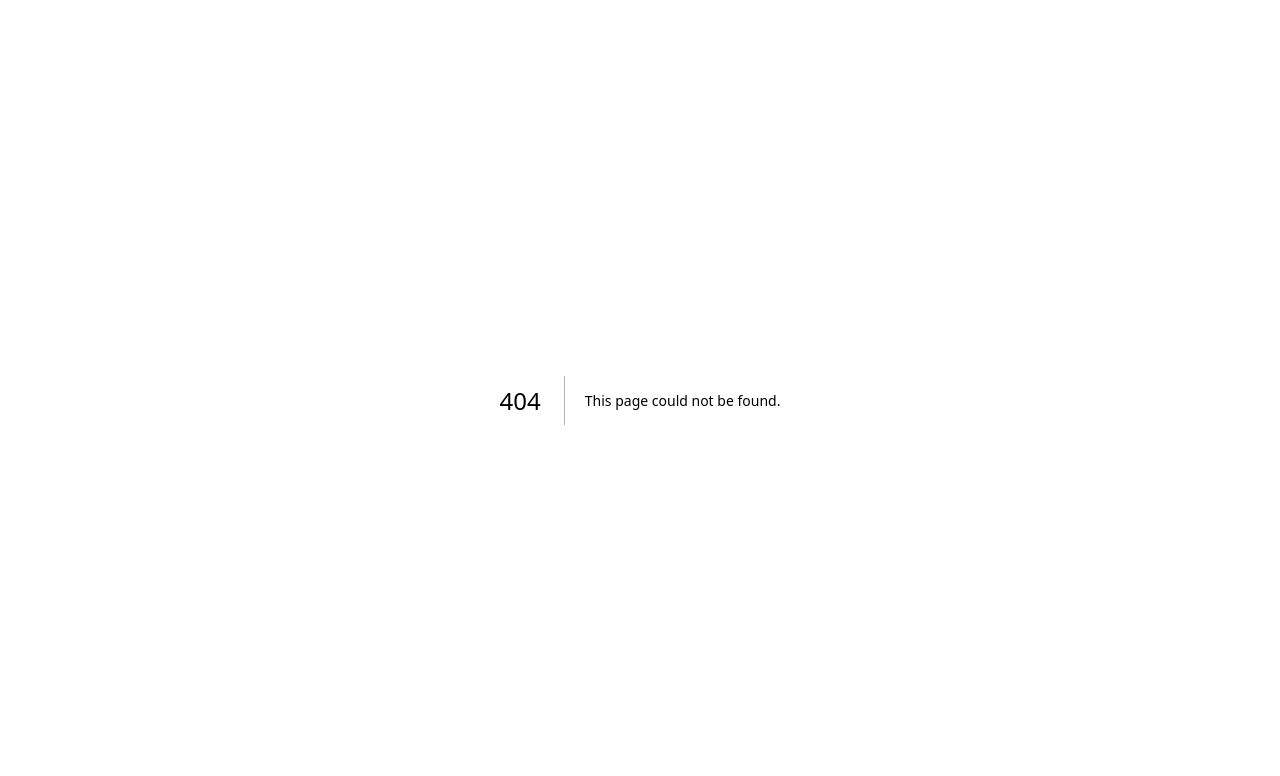
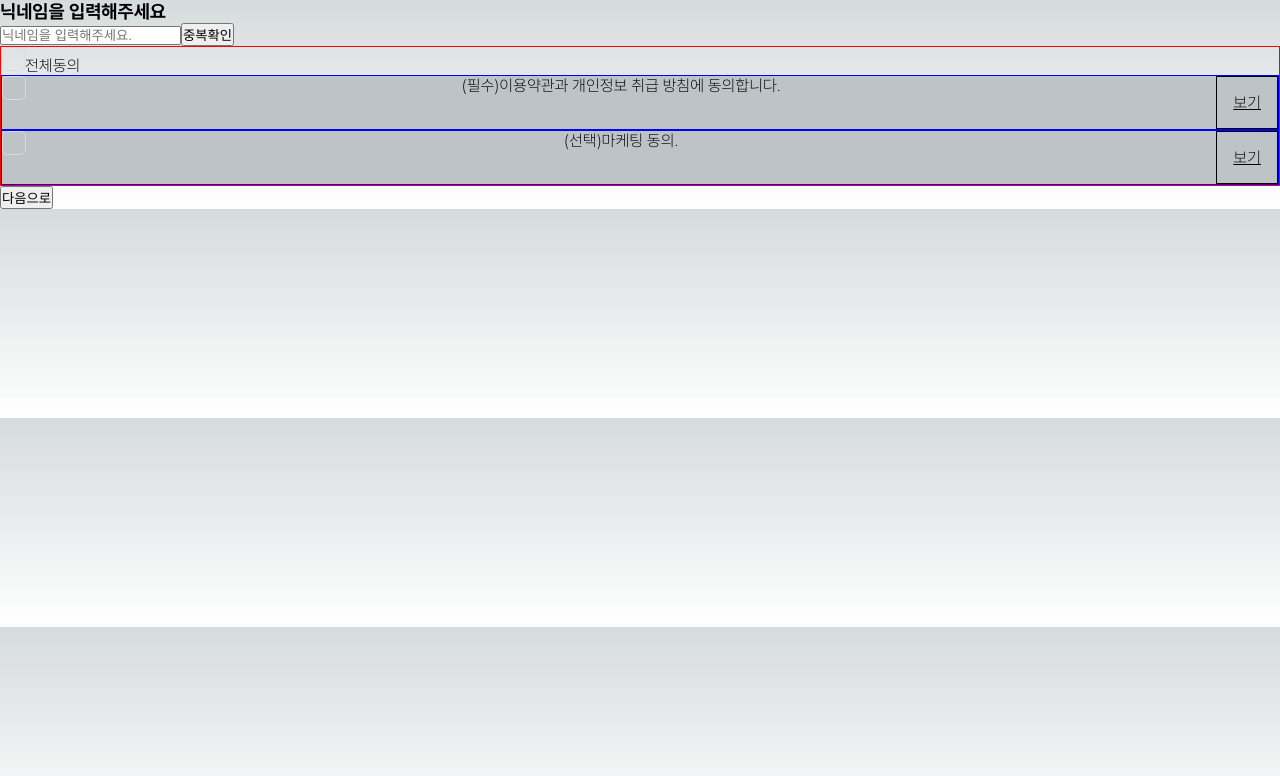
Before and after one commit to WE-ARE-RACCOONS/postgraduate-front, a Next.js app: page /signin/1 in a window 1280 px wide. Before the commit this address had no page. Shown: the top 776 px of the page. Built offline with nearby package versions, Linux system fonts and the light colour scheme.

Commit message:
RAC-108 style: 다음으로 버튼 틀 잡기

```diff
--- a/src/app/login/oauth2/code/kakao/page.tsx
+++ b/src/app/login/oauth2/code/kakao/page.tsx
@@ -23,7 +23,7 @@ function page() {
 
       if(response.socialId) {
         setSocialId(response.socialId);
-        router.replace('/signin');
+        router.replace(`/signin/${response.socialId}`);
         return;
       }
 
--- a/src/app/signin/page.tsx
+++ b/src/app/signin/[socialId]/page.tsx
@@ -1,11 +1,13 @@
 import NicknameForm from '@/components/SingleForm/NicknameForm';
 import ServiceCondition from '@/components/ServiceCondition';
+import NextBtn from '@/components/Button/NextBtn';
 
 function SigninPage() {
   return (
     <div>
       <NicknameForm />
       <ServiceCondition />
+      <NextBtn />
     </div>
   )
 }
--- /dev/null
+++ b/src/components/Button/NextBtn/NextBtn.tsx
@@ -0,0 +1,7 @@
+function NextBtn() {
+  return(
+    <button>다음으로</button>
+  )
+}
+
+export default NextBtn;
--- /dev/null
+++ b/src/components/Button/NextBtn/index.tsx
@@ -0,0 +1,3 @@
+import NextBtn from "./NextBtn";
+
+export default NextBtn;
--- a/src/components/ServiceCondition/ServiceCondition.tsx
+++ b/src/components/ServiceCondition/ServiceCondition.tsx
@@ -1,5 +1,5 @@
 'use client';
-import Checkbox from '@/components/checkbox/Checkbox';
+import Checkbox from '@/components/Checkbox/Checkbox';
 import React, { useState, useEffect } from 'react';
 import { TermsContainer, TermsShow, TermsBox } from './ServiceCondition.styled';
 import { useAtom } from 'jotai';
--- a/src/components/SingleForm/NicknameForm/NicknameForm.tsx
+++ b/src/components/SingleForm/NicknameForm/NicknameForm.tsx
@@ -49,6 +49,7 @@ function NicknameForm() {
   return (
     <div>
       <div>
+        <h3>닉네임을 입력해주세요</h3>
         <input
           type="text"
           name="user-nickname"
@@ -66,7 +67,7 @@ function NicknameForm() {
       </div>
       {flag && (
         <SingleValidator
-          textColor={availability ? '#45f77e' : '#FF3347'}
+          textColor={availability ? '#2dc95f' : '#FF3347'}
           msg={
             availability ? '사용 가능한 닉네임입니다.' : '중복된 닉네임입니다.'
           }
--- a/src/components/checkbox/Checkbox.tsx
+++ b/src/components/checkbox/Checkbox.tsx
@@ -1,5 +1,5 @@
 import React from 'react';
-import { StyledInput } from './CheckBox.styled';
+import { StyledInput } from './Checkbox.styled';
 // import { CheckboxProps } from '@/types/checkbox/checkbox';
 
 type CheckboxProps = {
```
Also changed, not shown: src/components/Button/NextBtn/NextBtn.styled.ts (added).
